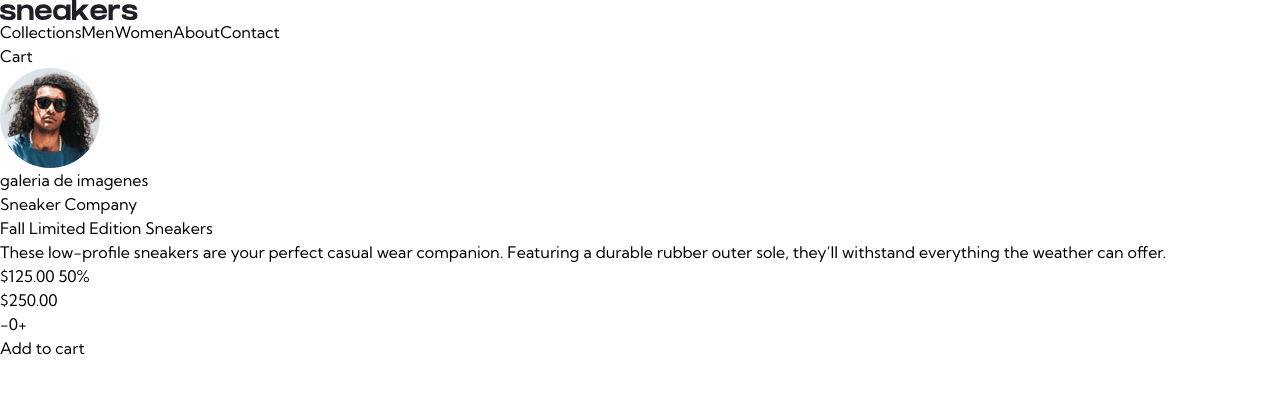
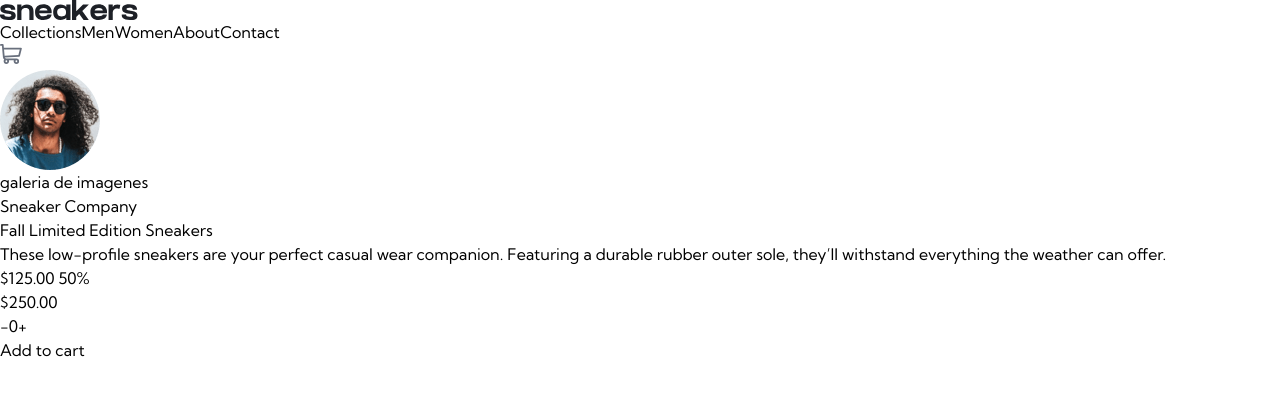
Before and after one commit to munozmaria/front-mentor-e_commerce, a React (Vite) app: page / in a window 1280 px wide. Shown: the top 396 px of the page. Built offline with nearby package versions, Linux system fonts and the light colour scheme.

Commit message:
CartIcon

```diff
--- a/src/components/header/MainHeader.jsx
+++ b/src/components/header/MainHeader.jsx
@@ -1,6 +1,7 @@
 import LogoSneakers from "@/assets/images/logo.svg"
 import Avatar from "@/assets/images/image-avatar.png"
 import MenuIcon from "@/components/icons/MenuIcon"
+import CartIcon from "@/components/icons/CartIcon"
 
 
 const MainHeader = () => {
@@ -18,7 +19,9 @@
 				<a href="#">Contact</a>
 			</nav>
 			<div>
-				<button>Cart</button>
+                <button>
+                    <CartIcon></CartIcon>
+                </button>
 				<img src={Avatar} alt="" />
 			</div>
 		</header>
--- /dev/null
+++ b/src/components/icons/CartIcon.jsx
@@ -0,0 +1,14 @@
+const CartIcon = (props) => {
+    return (
+        <svg {...props} width="22" height="20" xmlns="http://www.w3.org/2000/svg">
+				<path
+					d="M20.925 3.641H3.863L3.61.816A.896.896 0 0 0 2.717 0H.897a.896.896 0 1 0 0 1.792h1l1.031 11.483c.073.828.52 1.726 1.291 2.336C2.83 17.385 4.099 20 6.359 20c1.875 0 3.197-1.87 2.554-3.642h4.905c-.642 1.77.677 3.642 2.555 3.642a2.72 2.72 0 0 0 2.717-2.717 2.72 2.72 0 0 0-2.717-2.717H6.365c-.681 0-1.274-.41-1.53-1.009l14.321-.842a.896.896 0 0 0 .817-.677l1.821-7.283a.897.897 0 0 0-.87-1.114ZM6.358 18.208a.926.926 0 0 1 0-1.85.926.926 0 0 1 0 1.85Zm10.015 0a.926.926 0 0 1 0-1.85.926.926 0 0 1 0 1.85Zm2.021-7.243-13.8.81-.57-6.341h15.753l-1.383 5.53Z"
+					fill="#69707D"
+					fillRule="nonzero"
+				/>
+			</svg>
+		)
+
+}
+
+export default CartIcon;
```
